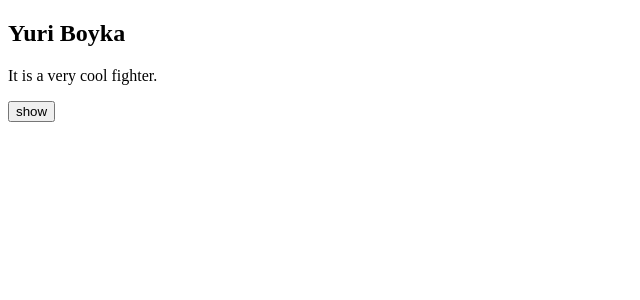
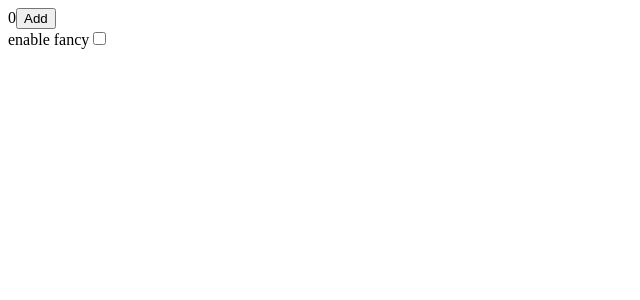
Before and after one commit to Yurimcalex/react-sandbox, a React (Vite) app: page / in a window 1280 px wide. Shown: the top 300 px of the page, without its empty margins (0-640 px from the left). Built offline with nearby package versions, Linux system fonts and the light colour scheme.

Commit message:
Create FancyCounter component

```diff
--- /dev/null
+++ b/src/ms/FancyCounter.jsx
@@ -0,0 +1,27 @@
+import { useState } from 'react';
+
+export default function FancyCounter() {
+	const [isFancy, setIsFancy] = useState(false);
+
+	return (
+		<div>
+			{isFancy ? <Counter color="lightgray" /> : <Counter />}
+			<label>
+				<span>enable fancy</span>
+				<input type="checkbox" checked={isFancy} onChange={() => setIsFancy(!isFancy)} />
+			</label>
+		</div>
+	);
+}
+
+
+function Counter({ color }) {
+	const [counter, setCounter] = useState(0);
+
+	return (
+		<div style={{ background: color ? color : '' }}>
+			{counter}
+			<button onClick={() => setCounter(counter + 1)}>Add</button>
+		</div>
+	);
+}
--- a/src/ms/MS.jsx
+++ b/src/ms/MS.jsx
@@ -5,11 +5,12 @@ import InfoPanel from './InfoPanel.jsx';
 import TravelSnackSurvey from './TravelSnackSurvey.jsx';
 import TravelPlan from './TravelPlan.jsx';
 import MovieHeroes from './MovieHeroes.jsx';
+import FancyCounter from './FancyCounter.jsx'
 
 export default function MS() {
 	return (
 		<div>
-			<MovieHeroes />
+			<FancyCounter />
 		</div>
 	);
 }
```
